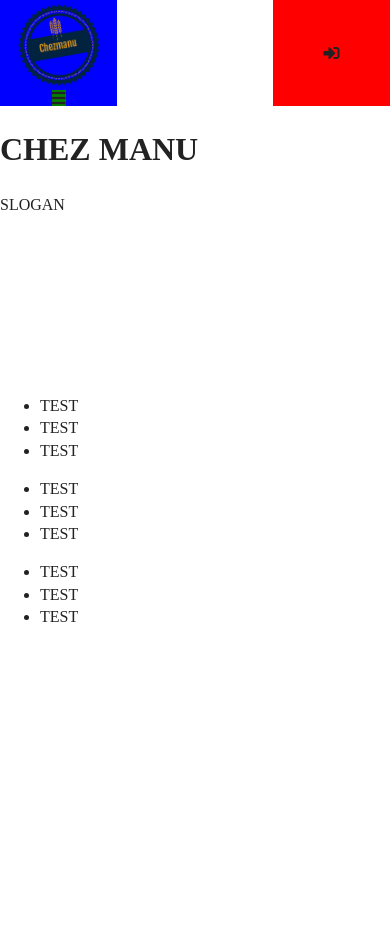
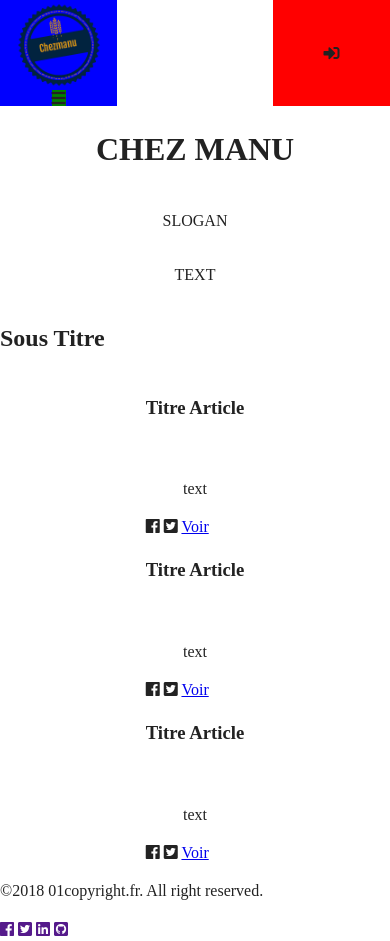
Before and after one commit to Nass9696/ChezManu, a plain HTML site: page index.html in a window 390 px wide. Before the commit the page ends 844 px from the top, so only its background shows below. Drawn offline with nearby package versions, Linux system fonts and the light colour scheme.

Commit message:
PlacementBlockMobil

```diff
--- a/css/main.css
+++ b/css/main.css
@@ -127,6 +127,10 @@ textarea {
 .spaceAround {
   justify-content: space-around;
 }
+
+.textCenter {
+  text-align: center;
+}
 /************************UTILITIES CLASS*******************/
 
 /************************ !!!! BASE STYLE CSS!!!! ************************/
@@ -151,6 +155,9 @@ textarea {
 /************************FIXED BAR******************/
 
 /************************START HEADER******************/
+.PrincipalTitle {
+  align-items: center;
+}
 /************************END HEADER******************/
 /************************START MAIN******************/
 /************************END MAIN******************/
@@ -174,15 +181,39 @@ textarea {
 /**************************MOBILE***************************/
 @media screen and (min-width: 280px){
 
+/*********BAR FIXED********/
   .IconMobile {
     display: flex;
   }
   .SearchBar {
     display: none;
   }
+/*********BAR FIXED********/
+/*********HEADER********/
 header nav {
   display: none;
 }
+/*********HEADER********/
+
+/*********MAIN********/
+.CallToAction {
+  display: none;
+}
+
+.MainTextImg {
+  align-items: center;
+}
+
+.MainArticle {
+  align-items: center;
+}
+/*********MAIN********/
+
+/*********FOOTER********/
+footer nav {
+  display: none;
+}
+/*********FOOTER********/
 }
 
 
--- a/index.html
+++ b/index.html
@@ -46,7 +46,7 @@
       <li>LIEN</li>
     </ul>
   </nav>
-  <section class = "PrincipalTitle">
+  <section class = "PrincipalTitle column">
     <h1>CHEZ MANU</h1>
     <p>SLOGAN</p>
     <!--Image de Fond-->
@@ -58,52 +58,56 @@
 <main>
   <div class="CallToAction">
     <a href="#"></a>
-    <p></p>
+    <p>Test</p>
     <a href="#"></a>
-    <p></p>
+    <p>Test</p>
     <a href="#"></a>
-    <p></p>
+    <p>Test</p>
   </div>
   <!--~~~~~~ START 3 SECTION~~~~~~~-->
-  <section>
-    <p></p>
-    <img src="" alt="">
+  <section class = "MainTextImg alignC column">
+    <p>TEXT</p>
+    <img src="img/" alt="">
   </section>
   <section>
-    <h2></h2>
+    <h2>Sous Titre</h2>
+    <!--START DIV ARTICLES-->
+    <div class = "MainArticle column alignC">
     <!--START ARTICLES-->
     <!--First-->
     <article>
-      <h3></h3>
+      <h3>Titre Article</h3>
       <img src="" alt="">
-      <p></p>
+      <p class = "textCenter">text</p>
       <div class="iconeArticle">
-        <i></i>
-        <i></i>
-        <i></i>
+        <i class="fab fa-facebook"></i>
+        <i class="fab fa-twitter-square"></i>
+        <a href="#">Voir</a>
       </div>
     </article>
     <!--Second-->
     <article>
-      <h3></h3>
+      <h3>Titre Article</h3>
       <img src="" alt="">
-      <p></p>
+      <p class = "textCenter">text</p>
       <div class="iconeArticle">
-        <i></i>
-        <i></i>
-        <i></i>
+        <i class="fab fa-facebook"></i>
+        <i class="fab fa-twitter-square"></i>
+        <a href="#">Voir</a>
     </article>
     <!--Third-->
     <article>
-      <h3></h3>
+      <h3>Titre Article</h3>
       <img src="" alt="">
-      <p></p>
+      <p class = "textCenter">text</p>
       <div class="iconeArticle">
-        <i></i>
-        <i></i>
-        <i></i>
+        <i class="fab fa-facebook"></i>
+        <i class="fab fa-twitter-square"></i>
+        <a href="#">Voir</a>
     </article>
     <!--END ARTICLES-->
+    </div>
+    <!--END DIV ARTICLES-->
   </section>
   <!--~~~~~~ END 3 SECTION~~~~~~~-->
 </main>
@@ -133,13 +137,13 @@
     </ul>
   </nav>
   <!--END NAV-->
-<p><!--CREDIT--></p>
+<p>©2018 01copyright.fr. All right reserved.</p>
 <!--BLOCK SOCIAL ICONES-->
 <div class="Social">
-  <a href = ""><i></i></a>
-  <a href = ""><i></i></a>
-  <a href = ""><i></i></a>
-  <a href = ""><i></i></a>
+  <a href = ""><i class="fab fa-facebook"></i></a>
+  <a href = ""><i class="fab fa-twitter-square"></i></a>
+  <a href = ""><i class="fab fa-linkedin"></i></a>
+  <a href = ""><i class="fab fa-github-square"></i></a>
 </div>
 <!--BLOCK SOCIAL ICONES-->
 </footer>
```
